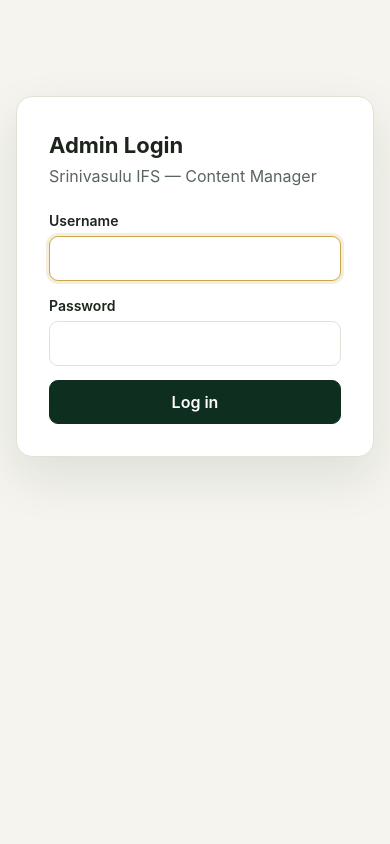
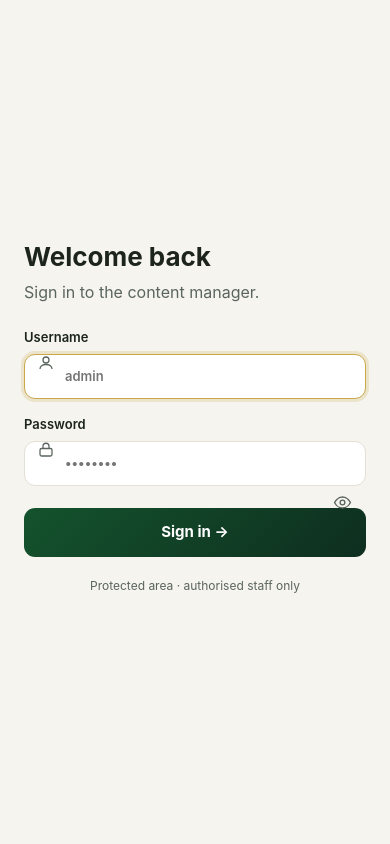
Before and after one commit to vanalok/srinini-sir, a PHP site: page /admin/login.php in a window 390 px wide. Run offline with PHP 8.4, Linux system fonts and the light colour scheme.

Commit message:
CMS: world-class login screen + polished admin access
Premium split-screen login: branded green panel with logo, tagline,
feature highlights and soft gold/emerald orbs; clean form with icon
inputs and a show/hide password toggle. Full-screen layout (login owns
its markup), responsive (brand panel hides on small screens).

Co-Authored-By: Claude Opus 4.8 <noreply@anthropic.com>

```diff
--- a/admin/admin.css
+++ b/admin/admin.css
@@ -125,13 +125,46 @@ code{ background:#eee; padding:1px 5px; border-radius:4px; font-size:.85em; }
 .flash-ok{ background:#e6f4ec; color:#1e6b45; border:1px solid #bfe3ce; }
 .flash-err{ background:#fbeae7; color:#a5311f; border:1px solid #f0c8c0; }
 
-/* login (no sidebar) */
-.a-login{ max-width:370px; margin:9vh auto 0; background:var(--surface); border:1px solid var(--line); border-radius:16px; padding:32px; box-shadow:0 20px 50px rgba(14,46,31,.1); }
-.a-login h1{ margin:0 0 2px; font-size:22px; }
-.a-login form{ display:flex; flex-direction:column; gap:14px; margin-top:18px; }
-.a-login label{ display:flex; flex-direction:column; gap:5px; font-weight:600; font-size:14px; }
-.a-login input{ font:inherit; padding:11px 12px; border:1px solid var(--line); border-radius:9px; }
-.a-login input:focus{ outline:none; border-color:var(--gold); box-shadow:0 0 0 3px rgba(201,168,76,.2); }
+/* ============ Premium login ============ */
+.a-auth{ min-height:100vh; display:grid; grid-template-columns:1.05fr .95fr; }
+.a-auth-brand{ position:relative; overflow:hidden; color:#fff; padding:44px 48px;
+  background:radial-gradient(120% 80% at 0% 0%, #1a5637 0%, #0e2e1f 55%, #0a2015 100%);
+  display:flex; flex-direction:column; justify-content:space-between; }
+.a-auth-logo{ display:flex; align-items:center; gap:12px; position:relative; z-index:2; }
+.a-auth-logo strong{ display:block; font-size:16px; }
+.a-auth-logo small{ display:block; font-size:11.5px; color:#a9c6b4; letter-spacing:.05em; }
+.a-auth-brand-mid{ position:relative; z-index:2; }
+.a-auth-brand-mid h2{ font-family:Georgia,"Times New Roman",serif; font-weight:600; font-size:clamp(28px,3.2vw,40px); line-height:1.15; margin:0 0 26px; }
+.a-auth-feats{ list-style:none; padding:0; margin:0; display:flex; flex-direction:column; gap:13px; }
+.a-auth-feats li{ display:flex; align-items:center; gap:12px; font-size:15px; color:#d7e4dc; }
+.a-auth-feats li span{ width:34px; height:34px; display:grid; place-items:center; border-radius:9px; background:rgba(201,168,76,.16); font-size:16px; }
+.a-auth-brand-foot{ position:relative; z-index:2; font-size:12px; color:#8fb0a0; letter-spacing:.04em; }
+.a-auth-orb{ position:absolute; border-radius:50%; filter:blur(12px); opacity:.5; z-index:1; }
+.a-auth-orb-1{ width:260px; height:260px; right:-70px; top:-60px; background:radial-gradient(circle,rgba(201,168,76,.5),transparent 70%); }
+.a-auth-orb-2{ width:320px; height:320px; left:-120px; bottom:-140px; background:radial-gradient(circle,rgba(46,148,96,.45),transparent 70%); }
+
+.a-auth-form{ display:grid; place-items:center; padding:40px 24px; background:var(--paper); }
+.a-auth-card{ width:min(384px,100%); }
+.a-auth-card h1{ margin:0 0 4px; font-size:26px; }
+.a-auth-sub{ margin:0 0 24px; color:var(--ink-2); }
+.a-field{ display:block; margin-bottom:16px; }
+.a-field > span{ display:block; font-size:13px; font-weight:600; margin-bottom:6px; color:var(--ink); }
+.a-field-wrap{ position:relative; display:flex; align-items:center; }
+.a-field-wrap > svg:first-child{ position:absolute; left:13px; width:18px; height:18px; color:var(--ink-2); pointer-events:none; }
+.a-field-wrap input{ width:100%; font:inherit; padding:12px 44px 12px 40px; border:1px solid var(--line); border-radius:11px; background:#fff; transition:border-color .15s, box-shadow .15s; }
+.a-field-wrap input:focus{ outline:none; border-color:var(--gold); box-shadow:0 0 0 3px rgba(201,168,76,.22); }
+.a-eye{ position:absolute; right:8px; width:32px; height:32px; border:0; background:none; color:var(--ink-2); cursor:pointer; display:grid; place-items:center; border-radius:8px; }
+.a-eye:hover{ background:#eee; color:var(--ink); }
+.a-eye svg{ width:19px; height:19px; }
+.a-eye.is-on{ color:var(--gold-d); }
+.a-auth-btn{ width:100%; margin-top:6px; padding:13px; border:0; border-radius:11px; background:linear-gradient(135deg,#14532d,#0e2e1f); color:#fff; font:inherit; font-weight:700; font-size:15px; cursor:pointer; transition:transform .12s, box-shadow .2s; }
+.a-auth-btn:hover{ transform:translateY(-1px); box-shadow:0 12px 26px rgba(14,46,31,.28); }
+.a-auth-note{ margin-top:20px; text-align:center; font-size:12px; color:var(--ink-2); }
+@media (max-width:820px){
+  .a-auth{ grid-template-columns:1fr; }
+  .a-auth-brand{ display:none; }
+  .a-auth-form{ min-height:100vh; }
+}
 
 /* photos grid */
 .a-filter{ margin-bottom:16px; }
--- a/admin/lib.php
+++ b/admin/lib.php
@@ -153,9 +153,8 @@ function admin_head(string $title): void {
        . '<input class="a-topbar-search" id="aSearch" type="search" placeholder="Search this page…" autocomplete="off" style="display:none">'
        . '<a class="a-topbar-view" href="../index.html" target="_blank">View site &#8599;</a>'
        . '</header><main class="a-main">';
-  } else {
-    echo '<main class="a-main a-main-plain">';
   }
+  // when logged out, the page (login.php) renders its own full-screen layout
 }
 function admin_foot(): void {
   if (is_logged_in()) {
@@ -190,8 +189,6 @@ function admin_foot(): void {
 })();
 </script>
 JS;
-  } else {
-    echo '</main>';
   }
   echo '</body></html>';
 }
--- a/admin/login.php
+++ b/admin/login.php
@@ -8,19 +8,61 @@ if ($_SERVER['REQUEST_METHOD'] === 'POST') {
   if (attempt_login($_POST['user'] ?? '', $_POST['pass'] ?? '')) {
     header('Location: index.php'); exit;
   }
-  $err = 'Wrong username or password.';
+  $err = 'Incorrect username or password.';
 }
 admin_head('Login');
 ?>
-<div class="a-login">
-  <h1>Admin Login</h1>
-  <p class="a-sub">Srinivasulu IFS — Content Manager</p>
-  <?php if ($err): ?><div class="flash flash-err"><?= h($err) ?></div><?php endif; ?>
-  <form method="post" autocomplete="off">
-    <?= csrf_field() ?>
-    <label>Username<input name="user" required autofocus></label>
-    <label>Password<input name="pass" type="password" required></label>
-    <button class="a-btn a-btn-primary" type="submit">Log in</button>
-  </form>
+<div class="a-auth">
+  <!-- Brand panel -->
+  <aside class="a-auth-brand">
+    <div class="a-auth-brand-top">
+      <div class="a-auth-logo"><span class="a-side-mark">S</span>
+        <span><strong>Srinivasulu IFS</strong><small>Content Management System</small></span>
+      </div>
+    </div>
+    <div class="a-auth-brand-mid">
+      <h2>Manage your website,<br>beautifully.</h2>
+      <ul class="a-auth-feats">
+        <li><span>🎬</span> Videos, audios &amp; photos</li>
+        <li><span>📄</span> Publications &amp; accomplishments</li>
+        <li><span>🏆</span> Honours &amp; awards</li>
+        <li><span>📝</span> Blog posts with instant publishing</li>
+      </ul>
+    </div>
+    <div class="a-auth-brand-foot">Indian Forest Service · Government of Karnataka</div>
+    <span class="a-auth-orb a-auth-orb-1"></span>
+    <span class="a-auth-orb a-auth-orb-2"></span>
+  </aside>
+
+  <!-- Form panel -->
+  <section class="a-auth-form">
+    <div class="a-auth-card">
+      <h1>Welcome back</h1>
+      <p class="a-auth-sub">Sign in to the content manager.</p>
+      <?php if ($err): ?><div class="flash flash-err"><?= h($err) ?></div><?php endif; ?>
+      <form method="post" autocomplete="off">
+        <?= csrf_field() ?>
+        <label class="a-field">
+          <span>Username</span>
+          <span class="a-field-wrap">
+            <svg viewBox="0 0 24 24" fill="none" stroke="currentColor" stroke-width="1.7"><circle cx="12" cy="8" r="4"/><path d="M4 20c0-4 4-6 8-6s8 2 8 6"/></svg>
+            <input name="user" required autofocus placeholder="admin">
+          </span>
+        </label>
+        <label class="a-field">
+          <span>Password</span>
+          <span class="a-field-wrap">
+            <svg viewBox="0 0 24 24" fill="none" stroke="currentColor" stroke-width="1.7"><rect x="4" y="10" width="16" height="10" rx="2"/><path d="M8 10V7a4 4 0 0 1 8 0v3"/></svg>
+            <input name="pass" type="password" id="pass" required placeholder="••••••••">
+            <button type="button" class="a-eye" onclick="var p=document.getElementById('pass');p.type=p.type==='password'?'text':'password';this.classList.toggle('is-on')" aria-label="Show password">
+              <svg viewBox="0 0 24 24" fill="none" stroke="currentColor" stroke-width="1.7"><path d="M2 12s3.5-7 10-7 10 7 10 7-3.5 7-10 7S2 12 2 12z"/><circle cx="12" cy="12" r="3"/></svg>
+            </button>
+          </span>
+        </label>
+        <button class="a-auth-btn" type="submit">Sign in →</button>
+      </form>
+      <p class="a-auth-note">Protected area · authorised staff only</p>
+    </div>
+  </section>
 </div>
 <?php admin_foot(); ?>
```
